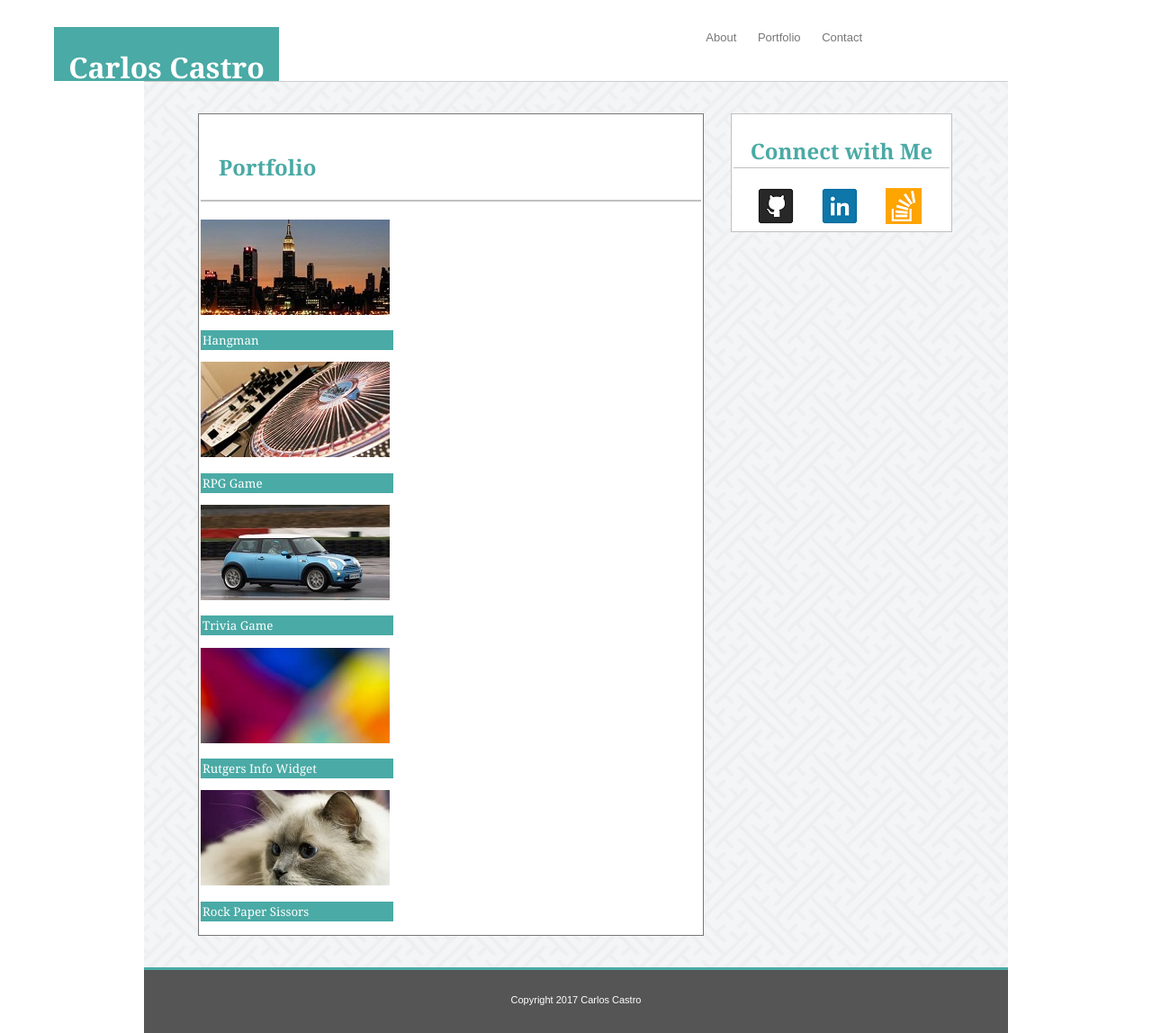
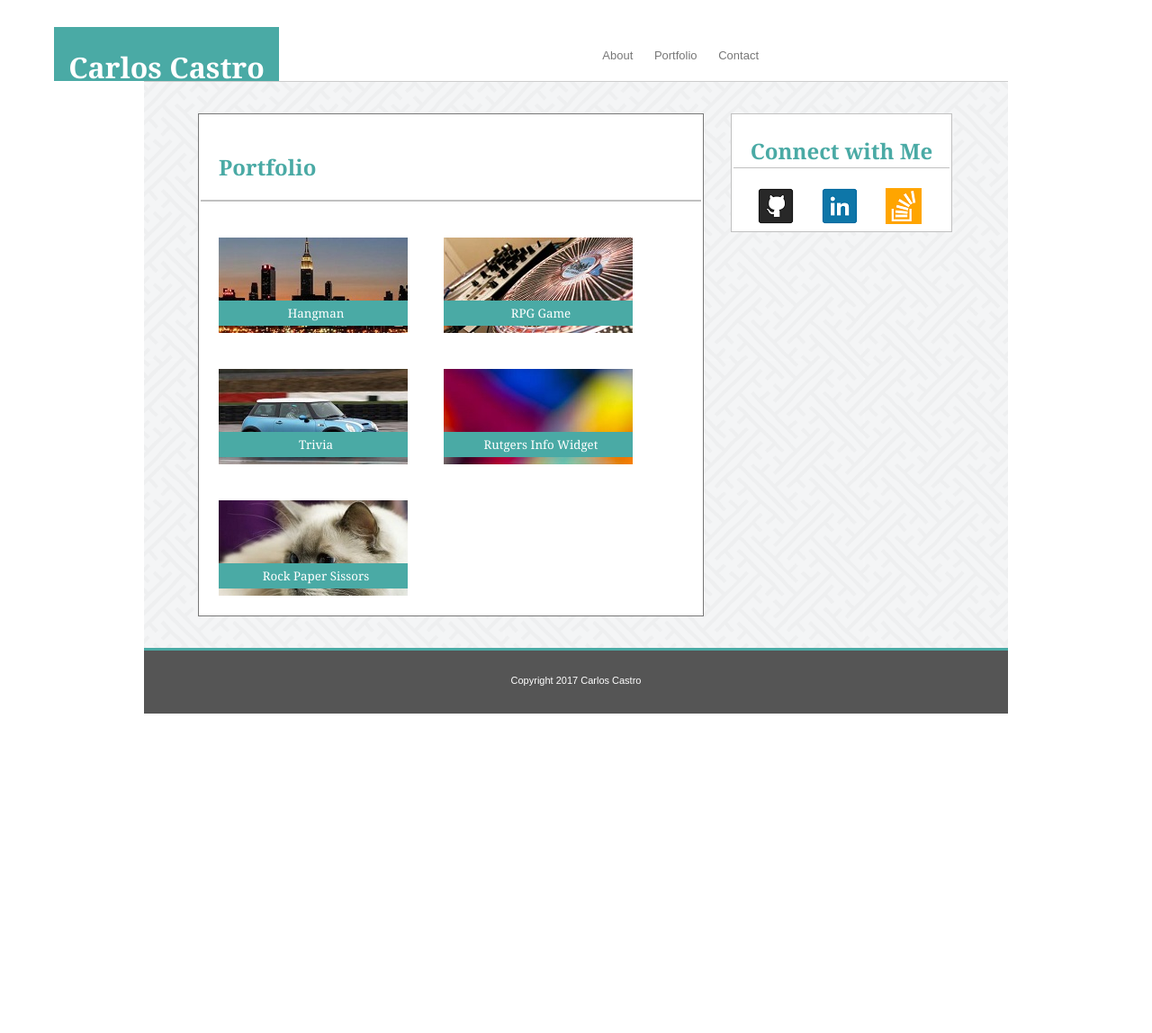
Before and after one commit to Karl74/Basic-Portfolio, a PHP site: page /portfolio.html in a window 1280 px wide. Shown: the whole page at 90% size. After the commit the page ends 793 px from the top, so only its background shows below. Run offline with PHP 8.4, Linux system fonts and the light colour scheme.

Commit message:
Lay out on Portfolio completed

```diff
--- a/assets/css/style.css
+++ b/assets/css/style.css
@@ -76,7 +76,8 @@ h3 {
 	color: #ffffff;
 	font-size: smaller;
 	font-weight: lighter;
-	padding: 2px;
+	padding: 5px;
+	text-align: center;
 }
 
 
@@ -149,8 +150,8 @@ h3 {
 
 nav {
 	position: absolute;
-	top: 30px;
-	right: 310px
+	top: 50px;
+	right: 425px
 }
 
 
@@ -170,68 +171,59 @@ li {
 }
 
 
-/* Portfolio Pictures */
-#hangPict {
-	width: 210px;
-	height: 106px;
+.banner {
+	width: 206px;
+	margin: 70px 0px 0px 0px;
+}
+
+.bar {
+	background-color:#4aaaa5;
+	width: 206px;
 }
 
 
-#rpgPict {
+#hangman {
 	width: 210px;
 	height: 106px;
+	margin: 20px;
+	background-image: url(../images/hang.jpg);
+	overflow: hidden;
+	float:left;
 }
 
 
-#triviapict {
+#rpg {
 	width: 210px;
 	height: 106px;
+	margin: 20px;
+	background-image: url(../images/rpg.jpg);
+	overflow: hidden;
+	float:left;
 }
 
-
-#rutgerspict {
+#trivia {
 	width: 210px;
 	height: 106px;
+	margin: 20px;
+	background-image: url(../images/trivia.jpg);
+	overflow: hidden;
+	float:left;
 }
 
-
-#prspict {
+#rutgers {
 	width: 210px;
 	height: 106px;
+	margin: 20px;
+	background-image: url(../images/rutgers.jpg);
+	overflow: hidden;
+	float:left;
 }
 
-
-/* Portfolio pictures labels */
-#hangBar {
-	background-color:#4aaaa5;
+#rock {
 	width: 210px;
+	height: 106px;
+	margin: 20px;
+	background-image: url(../images/rockpaper.jpg);
+	overflow: hidden;
+	float:left;
 }
-
-
-#rprgBar {
-	background-color:#4aaaa5;
-	width: 210px;
-}
-
-
-#triviaBar {
-	background-color:#4aaaa5;
-	width: 210px;
-}
-
-
-#rutgersBar {
-	background-color:#4aaaa5;
-	width: 210px;
-}
-
-
-#prsBar {
-	background-color:#4aaaa5;
-	width: 210px;
-}
-
-
-.projects {padding: 2px;
-	width: 210px;
-}
--- a/portfolio.html
+++ b/portfolio.html
@@ -16,24 +16,41 @@
 				<section id="mainsection">
 						<h1 id="largeHeding">Portfolio</h1>
 
-						<img id="hangPict" src="assets/images/hang.jpg" alt="The Hangman game">
-						<h3 id="hangBar" class="projects"> Hangman </h3>
+
+						<div  id="hangman">
+							<div class="banner">
+								<h3 class="bar" > Hangman </h3>
+							</div>
+						</div>
 
 
-						<img id="rpgPict" src="assets/images/rpg.jpg" alt="The RPG Game">
-						<h3 id="rprgBar" class="projects"> RPG Game </h3>
+						<div  id="rpg">
+							<div class="banner">
+								<h3 class="bar" > RPG Game </h3>
+							</div>
+						</div>
 
 
-						<img id="triviapict" src="assets/images/trivia.jpg" alt="The Trivia Game">
-						<h3 id="triviaBar" class="projects"> Trivia Game </h3>
+						<div  id="trivia">
+							<div class="banner">
+								<h3 class="bar" > Trivia </h3>
+							</div>
+						</div>
 
 
-						<img id="rutgerspict" src="assets/images/rutgers.jpg" alt="Rutgers Info Widget">
-						<h3 id="rutgersBar" class="projects"> Rutgers Info Widget </h3>
+						<div  id="rutgers">
+							<div class="banner">
+								<h3 class="bar" > Rutgers Info Widget </h3>
+							</div>
+						</div>
 
 
-						<img id="prspict" src="assets/images/rockpaper.jpg" alt="The Paper Rock Sissors Game">
-						<h3 id="prsBar" class="projects"> Rock Paper Sissors </h3>
+						<div  id="rock">
+							<div class="banner">
+								<h3 class="bar" > Rock Paper Sissors </h3>
+							</div>
+						</div>
+
 				</section>
 
 
```
